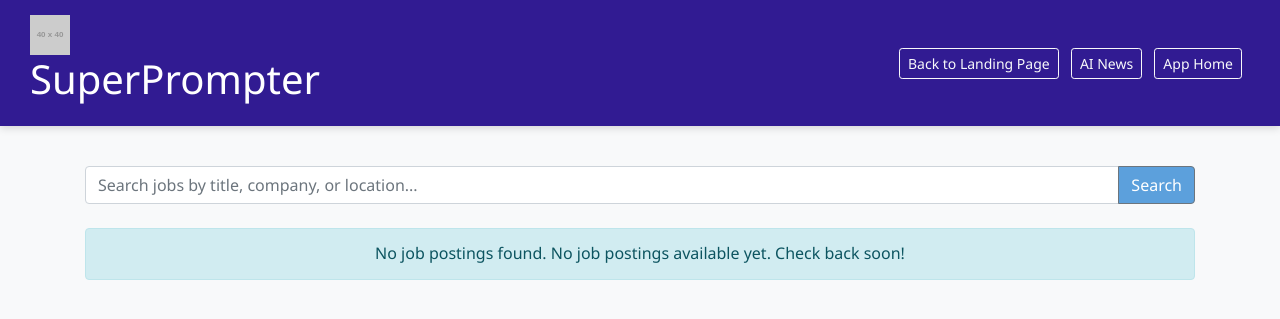
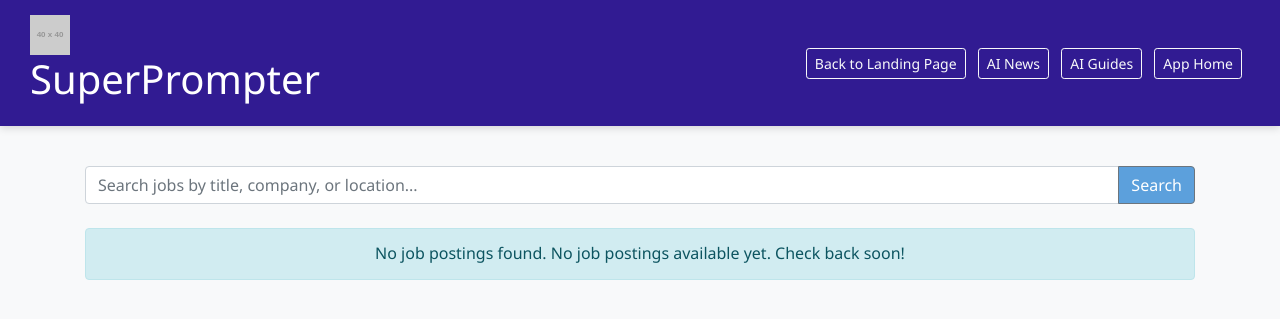
Before and after one commit to simpdatasush/promptsgenerator, a Flask app: page /all_jobs in a window 1280 px wide. Shown: the top 319 px of the page. Run offline with Flask 3, Linux system fonts and the light colour scheme; a user stored in the database is signed in; grey boxes labelled with a size stand in for pictures from a placeholder-image service; some libraries are stand-ins or nearby versions.

Commit message:
Add link to AI Guides in all_jobs.html

```diff
--- a/templates/all_jobs.html
+++ b/templates/all_jobs.html
@@ -77,6 +77,7 @@ margin-right: 20px;
 <nav>
 <a href="{{ url_for('landing') }}" class="btn btn-outline-light btn-sm mr-2">Back to Landing Page</a>
 <a href="{{ url_for('all_news') }}" class="btn btn-outline-light btn-sm mr-2">AI News</a>
+<a href="{{ url_for('guides.all_guides') }}" class="btn btn-outline-light btn-sm mr-2">AI Guides</a>
 <a href="{{ url_for('app_home') }}" class="btn btn-outline-light btn-sm mr-2">App Home</a>
 </nav>
 </header>
```
